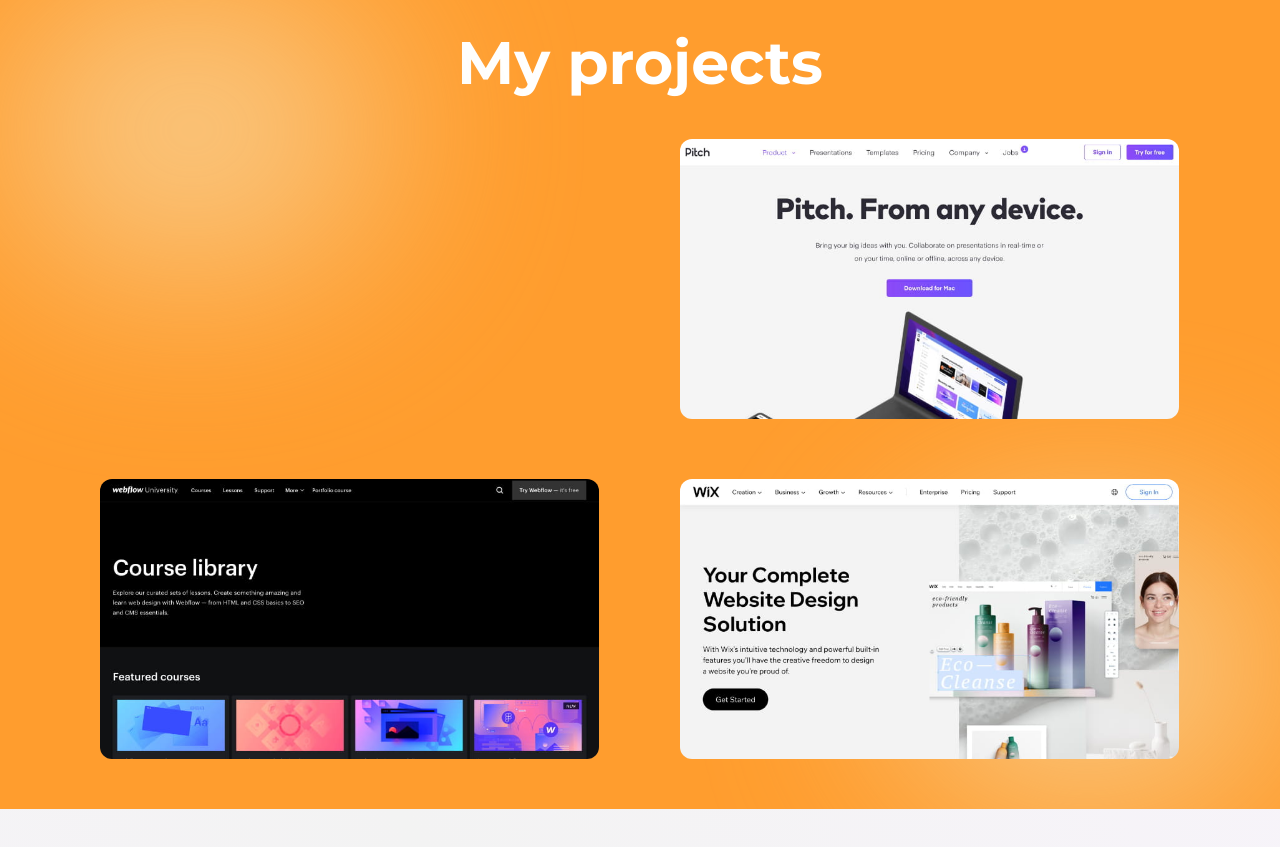
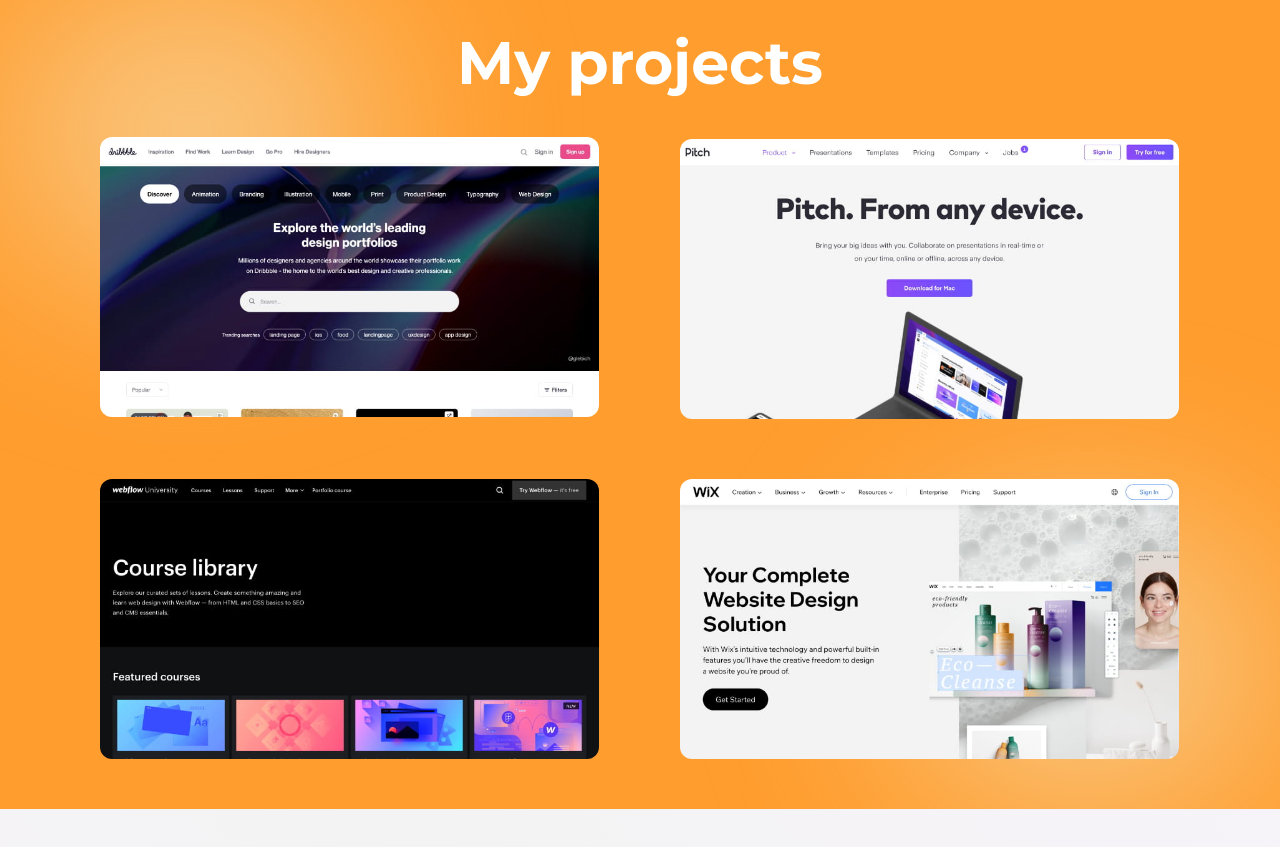
Before and after one commit to Robinsstiven/robinsstiven-portfolio, a plain HTML site: page index.html in a window 1280 px wide. Shown: the part 1440-2287 px from the top of the page. Drawn offline with Linux system fonts and the light colour scheme; the site is published under a folder, as on GitHub Pages, so addresses that start at the root find nothing.

Commit message:
linked image fixed

```diff
--- a/index.html
+++ b/index.html
@@ -66,7 +66,7 @@
     <div class="projects">
       <h1 class="project-title">My projects</h1>
       <div class="projects-div">
-        <a href="fe-practice-ableton.html" target="_blank"><img class="project-thumbnail" src="/thumbnails/thumbnail-1.jpg" alt=""></a>
+        <a href="fe-practice-ableton.html" target="_blank"><img class="project-thumbnail" src="thumbnails/thumbnail-1.jpg" alt=""></a>
         <img class="project-thumbnail" src="thumbnails/thumbnail-2.jpg" alt="">
         <img class="project-thumbnail" src="thumbnails/thumbnail-3.jpg" alt="">
         <img class="project-thumbnail" src="thumbnails/thumbnail-4.jpg" alt="">
```
